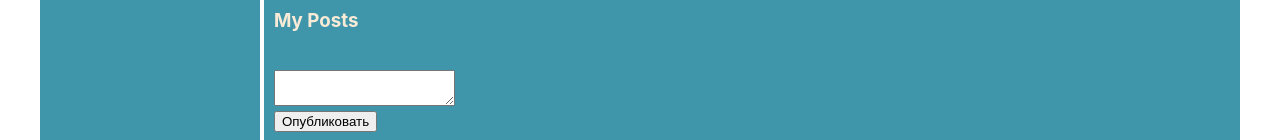
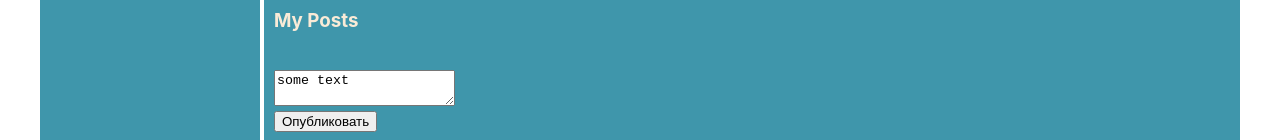
Before and after one commit to SanteraSan/Santera, a React (Create React App) app: page /profile in a window 1280 px wide. Shown: the part 850-990 px from the top of the page. Built offline with nearby package versions, Linux system fonts and the light colour scheme; grey boxes are pictures that could not be loaded.

Commit message:
delete render.jsx

```diff
--- a/src/App.js
+++ b/src/App.js
@@ -12,7 +12,7 @@ const App = (props) => {
         <div className={'app_wrapper'}>
             <Header/>
             <Navigation state={props.state.dialogsPage}/>
-            <Content state={props.state} addPost={props.addPost}/>
+            <Content state={props.state} updater = {props.updater} addPost={props.addPost}/>
         </div>
     </BrowserRouter>);
 }
--- a/src/Content/Content.jsx
+++ b/src/Content/Content.jsx
@@ -13,7 +13,7 @@ const Content = (props) => {
 
         return(  <div className={style.content}>
         <Route path={"/dialogs"} render={() => <Dialogs state={props.state.dialogsPage}/>}/>
-        <Route path={"/profile"} render={() => <Profile state={props.state.profilePage} addPost={props.addPost}/>}/>
+        <Route path={"/profile"} render={() => <Profile state={props.state.profilePage} updater = {props.updater} addPost={props.addPost}/>}/>
         <Route path={"/news"} render={() => <News/>}/>
         <Route path={"/music"} render={() => <Music/>}/>
         <Route path={"/settings"} render={() => <Settings/>}/>
--- a/src/Content/Profile/Profile.jsx
+++ b/src/Content/Profile/Profile.jsx
@@ -10,7 +10,9 @@ const Profile = (props) =>
              alt=""/>
         <div className={style.LogoInfoPosts}>
             <LogoInfo/>
-            <Posts state={props.state.posts} addPost={props.addPost}/>
+            <Posts state={props.state.posts} textAreaValue={props.state.textAreaValue} updater={props.updater}
+                   addPost={props.addPost}/>
+
         </div>
     </div>
 ;
--- a/src/Content/Profile/posts/MyPosts.jsx
+++ b/src/Content/Profile/posts/MyPosts.jsx
@@ -5,17 +5,21 @@ import s from "./post.module.css"
 
 const MyPosts = (props) => {
 
+
+
     let newPostElement = React.createRef();
+    let addPosts = () =>{
+        props.textAreaValue=="" ? alert("Не буду публиковать пустой пост") : props.addPost();
+    };
+    let textAreaChanger = () =>{
+        return (props.updater(newPostElement.current.value));}
+    ;
 
-    let addPosts = () =>{
-        let text = newPostElement.current.value;
-        props.addPost(text);
-    };
 
     return (
         <div className={s.myPosts}>
             <h3>My Posts</h3> <br/>
-            <textarea ref={newPostElement}></textarea> <br/>
+            <textarea onChange={textAreaChanger} ref={newPostElement} value={props.textAreaValue}/> <br/>
             <button onClick={addPosts} type="submit">Опубликовать</button>
         </div>);
 }
--- a/src/Content/Profile/posts/Post.jsx
+++ b/src/Content/Profile/posts/Post.jsx
@@ -1,11 +1,15 @@
 import React from "react";
 import style from "../posts/post.module.css"
 
-const Post = (props) =>
-    <div className={style.post}>
+
+
+const Post = (props) => {
+
+    return (<div className={style.post}>
         <img src="http://pngimg.com/uploads/american_football/american_football_PNG137.png" alt=""/>
         {props.message}<br/>
-        <span>like </span>
+        <span>like</span>
         {props.likeCounts}
-    </div>;
+    </div>);
+};
 export default Post
--- a/src/Content/Profile/posts/Posts.jsx
+++ b/src/Content/Profile/posts/Posts.jsx
@@ -5,10 +5,12 @@ import MyPosts from "./MyPosts";
 
 const Posts = (props) => {
 
-    let postsElements = props.state.map(p => <Post message={p.greet} likeCounts={p.likeCounts}/>)
+    let postsElements = props.state.map(p => <Post message={p.greet} likeCounts={p.likeCounts}/>);
     return (<div className="Posts">
-        <MyPosts addPost={props.addPost}/>
+        <MyPosts updater = {props.updater} textAreaValue = {props.textAreaValue} addPost={props.addPost}/>
         {postsElements}
     </div>)
 };
+
+
 export default Posts
--- a/src/index.js
+++ b/src/index.js
@@ -2,12 +2,20 @@ import React from 'react';
 import ReactDOM from 'react-dom';
 import './index.css';
 import App from './App';
+import state, {addPost, subscriber} from "./state";
+import {updaterTextAreaValue} from "./state";
 import * as serviceWorker from './serviceWorker';
-import state, {addPost} from "./state";
-import {pups} from "./render";
 
 
-pups(state);
+let pupsFromIndexJS = (state) =>{ReactDOM.render(
+    <React.StrictMode>
+        <App state={state} addPost={addPost} updater = {updaterTextAreaValue}/>
+    </React.StrictMode>,
+    document.getElementById('root')
+);}
+
+pupsFromIndexJS(state);
+subscriber(pupsFromIndexJS);
 
 
 // If you want your app to work offline and load faster, you can change
--- a/src/render.js
+++ b/src/render.js
@@ -3,10 +3,11 @@ import ReactDOM from 'react-dom';
 import './index.css';
 import App from './App';
 import {addPost} from "./state";
+import {updaterTextAreaValue} from "./state";
 
 export let pups = (state) =>{ReactDOM.render(
     <React.StrictMode>
-        <App state={state} addPost={addPost}/>
+        <App state={state} addPost={addPost} updater = {updaterTextAreaValue}/>
     </React.StrictMode>,
     document.getElementById('root')
 );}
--- a/src/state.js
+++ b/src/state.js
@@ -1,13 +1,29 @@
 import React from "react";
-import {pups} from "./render";
+
+let pups = () => {
+};
 
 let state = {
     profilePage: {
         posts: [
-            {id: 1, greet: "hello", likeCounts: 15},
-            {id: 2, greet: "hi", likeCounts: 20}
-        ]
+            {
+                id: 1,
+                greet: "hello",
+                likeCounts: 15,
+                changer(value){
+                    this.likeCounts = value;
+                    pups();
+                }
+            },
+            {
+                id: 2,
+                greet: "hi",
+                likeCounts: 20,
+            }
+        ],
+        textAreaValue: "some text"
     },
+
     dialogsPage: {
         messages: [
             {id: 1, message: "Hi"},
@@ -66,15 +82,29 @@ let state = {
     }
 };
 
-export let addPost = (userMessage) => {
+
+
+export const addPost = () => {
     let newPost = {
         id: 3,
-        greet: userMessage,
-        likeCount: 0
+        greet: state.profilePage.textAreaValue,
+        likeCount: 0,
     };
+    state.profilePage.textAreaValue = "";
     state.profilePage.posts.push(newPost);
     pups(state)
 };
 
+export const subscriber = (observer) => {
+    pups = observer;
+};
+
+export const updaterTextAreaValue = (newText) => {
+    state.profilePage.textAreaValue = newText;
+    pups(state)
+};
+
+
+
 
 export default state
```
